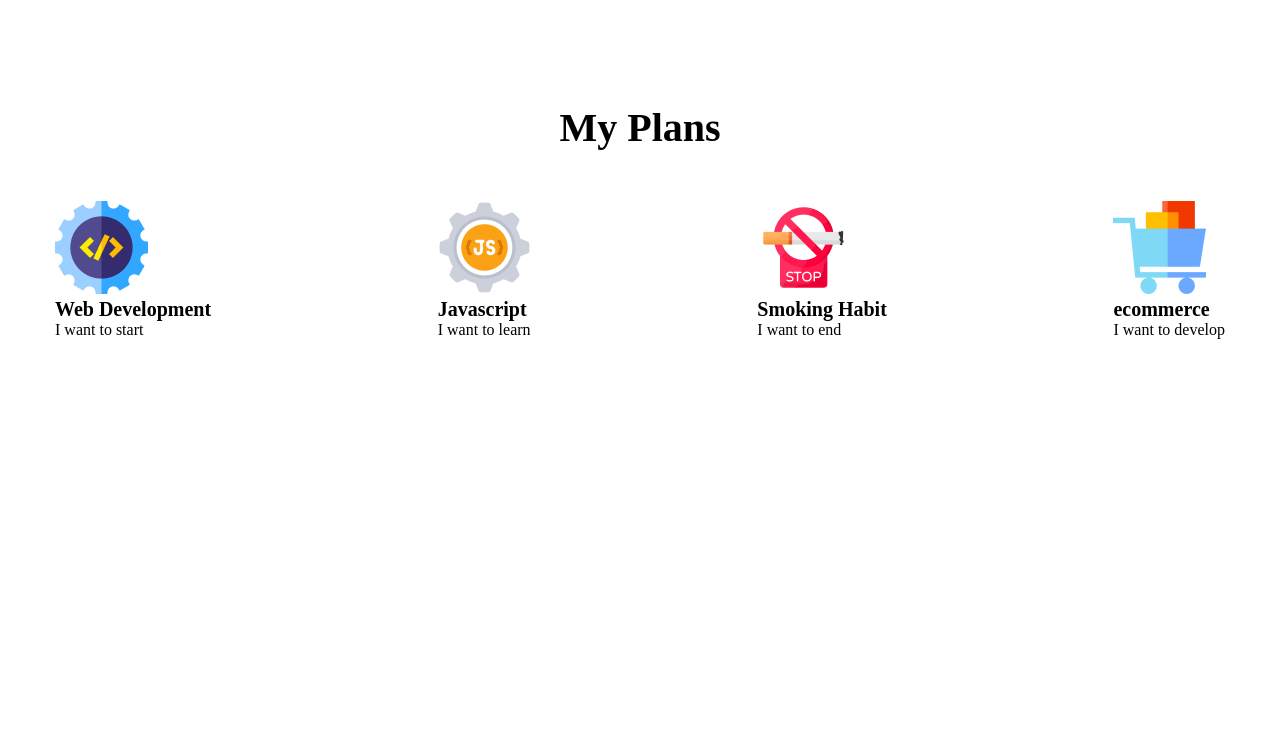
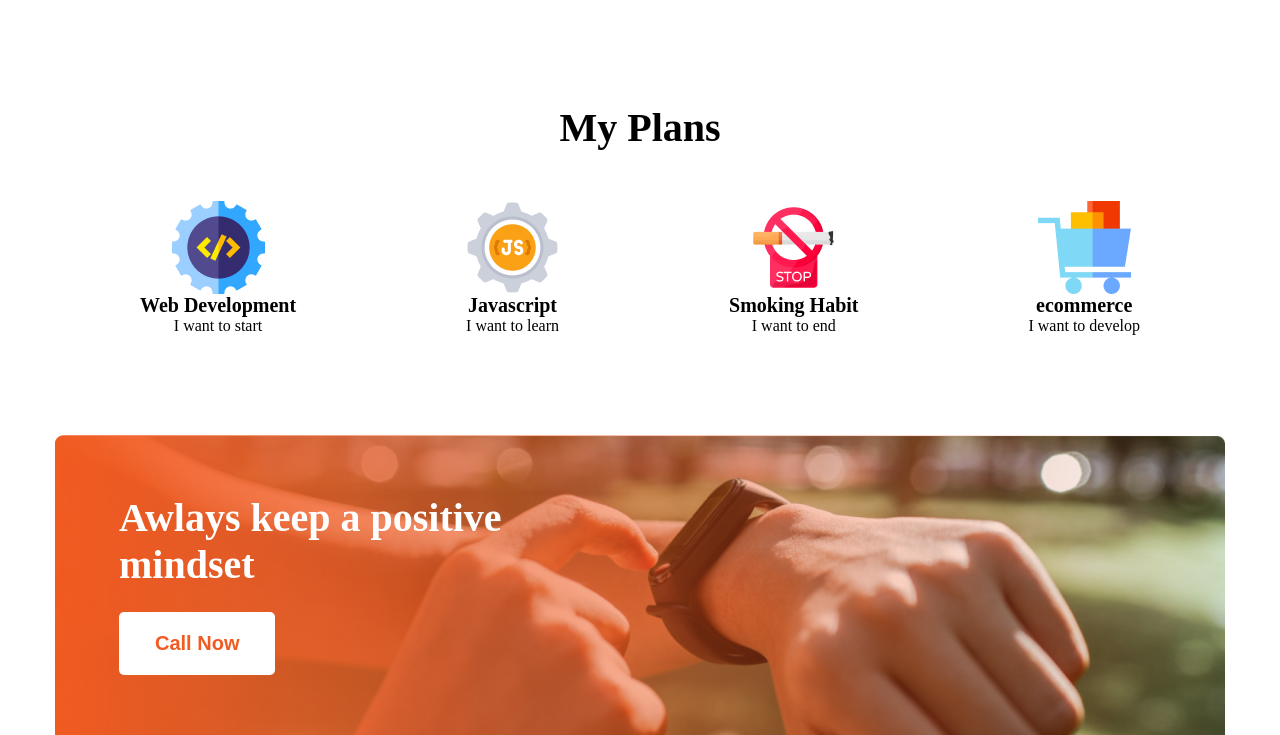
Before and after one commit to ismailmozumdar7/Frist-Assainment, a plain HTML site: page index.html in a window 1280 px wide. Shown: the part 1525-2260 px from the top of the page. Before the commit the page ends 1864 px from the top, so only its background shows below. Drawn offline with Linux system fonts and the light colour scheme.

Commit message:
adds added

```diff
--- a/index.html
+++ b/index.html
@@ -86,5 +86,18 @@
         </div>
         </div>
     </section>
+    <!-- adds -->
+    <section class="adds">
+        <div class="container">
+            <div class="adds-container">
+                <div class="adds-info">
+                    <div class="info-item">
+                        <h1>Awlays keep a positive mindset</h1>
+                    <button>Call Now</button>
+                    </div>
+                </div>
+            </div>
+        </div>
+    </section>
 </body>
 </html>
--- a/style.css
+++ b/style.css
@@ -84,12 +84,57 @@
 }
 .card-container{
     display: flex;
-    justify-content: space-between;
+    justify-content: space-around;
 }
 .card{
+    display: flex;
+    flex-direction: column;
     align-items: center;
 }
 .card h3{
     font-weight: bold;
     font-size: 20px;
 }
+
+/* adds */
+
+.adds-container{
+    background-image: url(./images/watch.png);
+    height: 300px;
+    width: 100%;
+    background-size: cover;
+    background-repeat: no-repeat;
+    margin-top: 100px;
+}
+.adds-info{
+    background-image: url(./images/gradient2.png);
+    height: 300px;
+    width: 100%;
+    background-size: cover;
+    background-repeat: no-repeat;
+}
+.info-item{
+    width: 459px;
+    padding-left: 64px;
+    padding-top: 59px;
+}
+
+.info-item h1{
+    font-size: 40px;
+    font-weight: bold;
+    color: white;
+}
+.info-item button{
+    border: none;
+    background-color: white;
+
+    padding-left: 36px;
+    padding-right: 36px;
+    padding-top: 20px;
+    padding-bottom: 20px;
+    border-radius: 5px;
+    font-size: 20px;
+    color: #F15B22;
+    font-weight: bold;
+    margin-top: 24px;
+}
```
